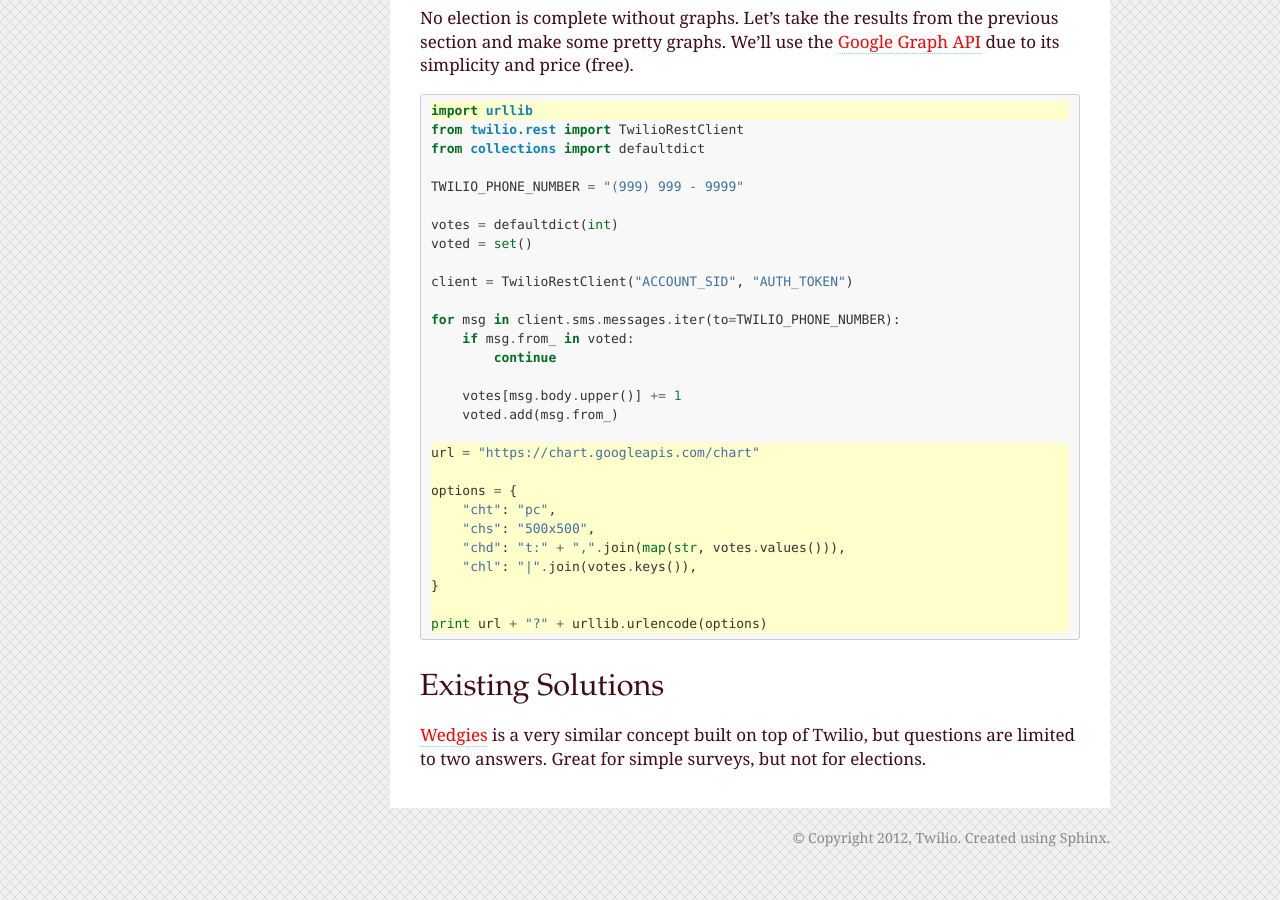
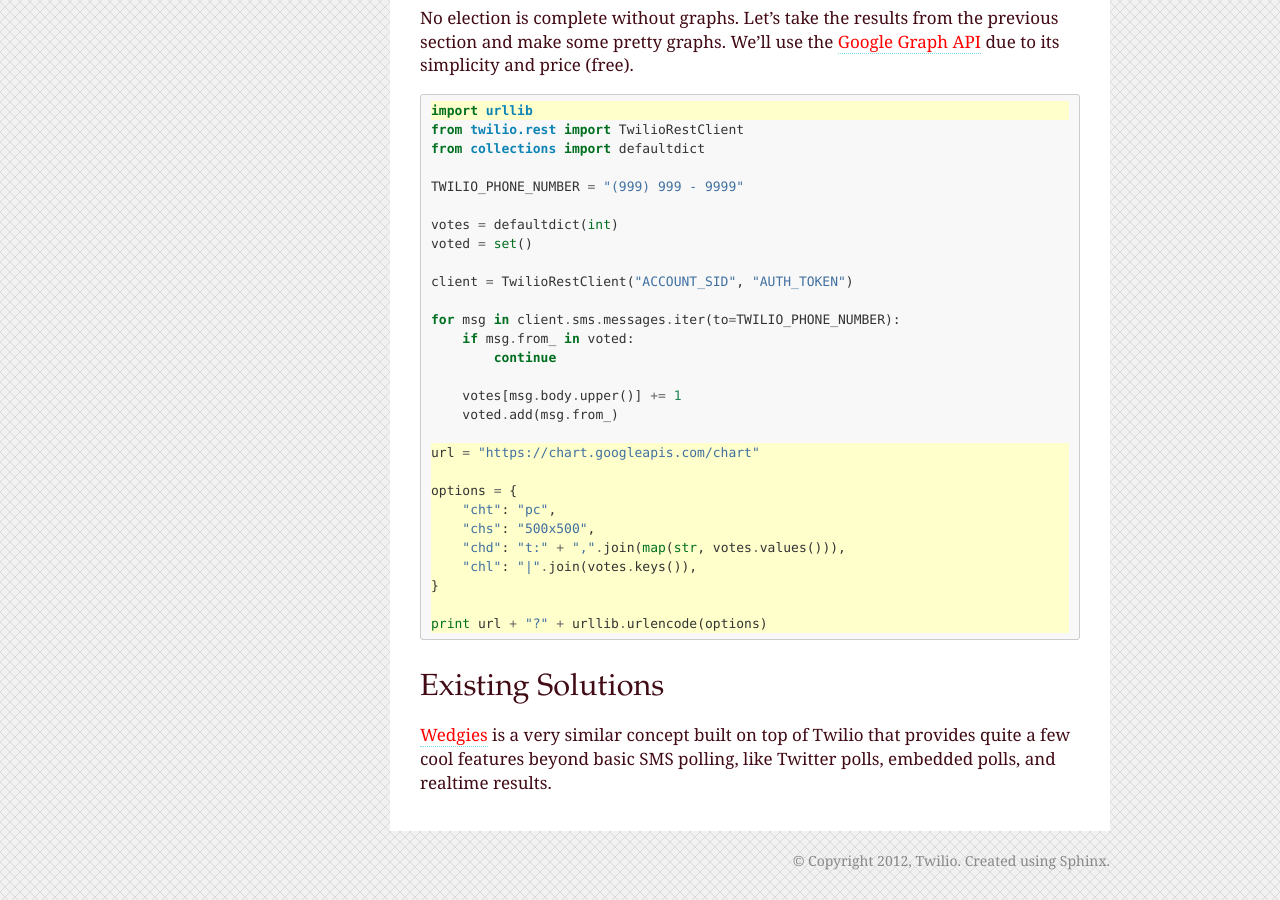
Before and after one commit to twilio/calworkshop, a Sphinx documentation site: the page built from docs/voting.rst, in a window 1280 px wide and 900 px high, scrolled down 2938 px. Built offline with Sphinx 7.4.7, drawn with Linux system fonts in a browser that asks for light colours.

Commit message:
update voting.rst

```diff
--- a/docs/voting.rst
+++ b/docs/voting.rst
@@ -203,6 +203,6 @@ simplicity and price (free).
 Existing Solutions
 ------------------
 
-`Wedgies <http://wedgies.com/>`_ is a very similar concept built on top of
-Twilio, but questions are limited to two answers. Great for simple surveys, but
-not for elections.
+`Wedgies <http://wedgies.com/>`_ is a very similar concept built on top of Twilio
+that provides quite a few cool features beyond basic SMS polling, like Twitter
+polls, embedded polls, and realtime results.
```
